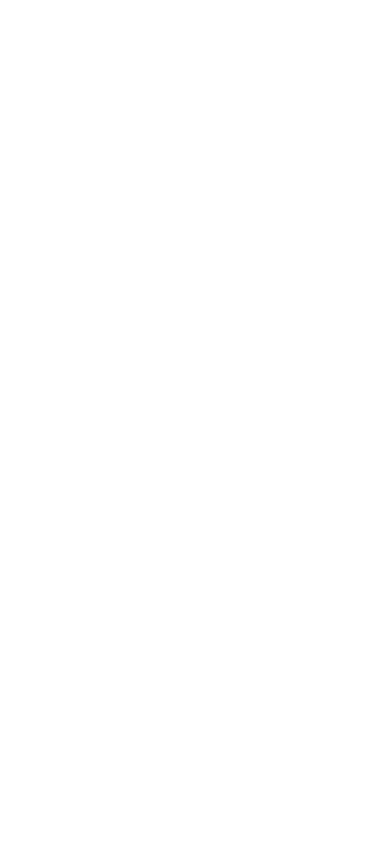
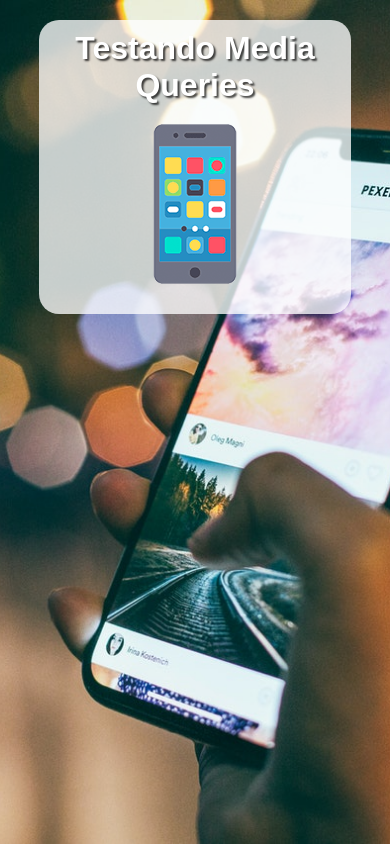
Before and after one commit to DevLucasGomes/HTML-CSS, a plain HTML site: page exercicios/ex 026/mq004/index.html in a window 390 px wide. Drawn offline with Linux system fonts and the light colour scheme.

Commit message:
atualização projeto media queries

```diff
--- /dev/null
+++ b/exercicios/ex 026/mq004/estilos/style.css
@@ -0,0 +1,48 @@
+@charset "UTF-8";
+
+/* Versão Mobile First*/
+
+* {
+    font-family: Arial, Helvetica, sans-serif;
+    font-size: 1em;
+    margin: 0px;
+    padding: 0px;
+    box-sizing: border-box;
+}
+
+html {
+    height: 100vh;
+}
+
+body {
+    background: black url(../imagens/back-phone.jpg) no-repeat;
+    background-size: cover;
+    background-position: center center;
+}
+
+main {
+    background-color: rgba(255, 255, 255, 0.764);
+    width: 80vw;
+    margin: auto;
+    margin-top: 20px;
+    border-radius: 20px;
+    padding: 10px;
+}
+
+h1 {
+    text-align: center;
+    color: white;
+    font-size: 2em;
+    text-shadow: 2px 2px 2px rgba(0, 0, 0, 0.731);
+}
+
+img {
+    display: block;
+    margin: auto;
+}
+
+img#phone {display: block;}
+img#tablet {display: none;}
+img#print {display: none;}
+img#pc {display: none;}
+img#tv {display: none;}
--- a/exercicios/ex 026/mq004/index.html
+++ b/exercicios/ex 026/mq004/index.html
@@ -4,9 +4,22 @@
     <meta charset="UTF-8">
     <meta http-equiv="X-UA-Compatible" content="IE=edge">
     <meta name="viewport" content="width=device-width, initial-scale=1.0">
-    <title>Document</title>
+    <title>Media Query</title>
+    <!--
+        Posso fazer as os links separados usando media queries diferentes como
+         "screen and (max-width: 800px) para tablet"
+    -->
+    <link rel="stylesheet" href="estilos/style.css" media="all">
+    <link rel="stylesheet" href="estilos/media-query.css">
 </head>
 <body>
-
+    <main>
+        <h1>Testando Media Queries</h1>
+        <img id="phone" src="imagens/icon-phone.png" alt="Acessando via smartphone">
+        <img id="tablet" src="imagens/icon-tablet.png" alt="Acessando via tablet">
+        <img id="print" src="imagens/icon-print.png" alt="Versão para impressão">
+        <img id="pc" src="imagens/icon-pc.png" alt="Versão para desktop">
+        <img id="tv" src="imagens/icon-tv.png" alt="Versão pra TV">
+    </main>
 </body>
 </html>
```
Also changed, not shown: exercicios/ex 026/mq004/estilos/media-query.css (added, +7 -0 lines).
